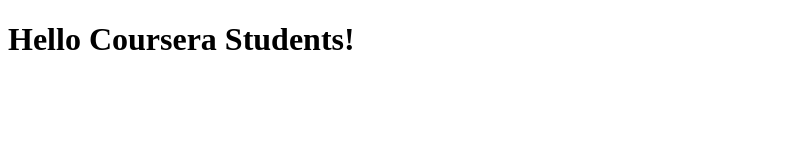
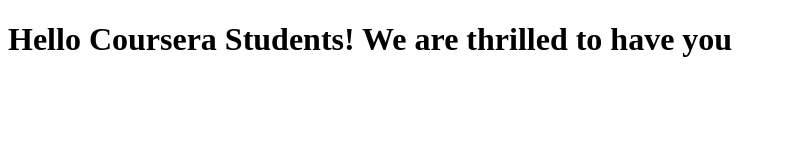
Before and after one commit to DilendraP/coursera-test, a plain HTML site: page index.html in a window 1280 px wide. Shown: the whole page, without its empty margins (0-787 px from the left). Drawn offline with Linux system fonts and the light colour scheme.

Commit message:
New version of web file.

```diff
--- a/index.html
+++ b/index.html
@@ -5,6 +5,6 @@
     <title>Hello Coursera</title>
   </head>
   <body>
-    <h1>Hello Coursera Students!</h1>
+    <h1>Hello Coursera Students! We are thrilled to have you</h1>
   </body>
 </html>
```
